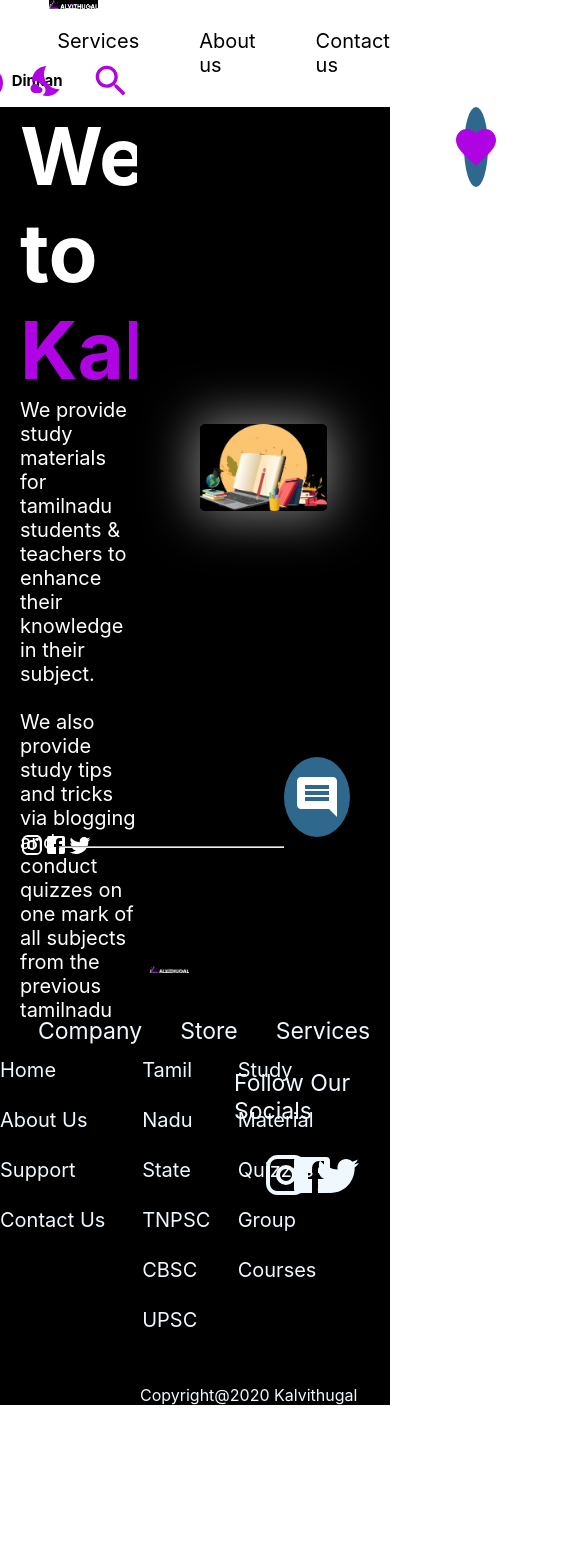
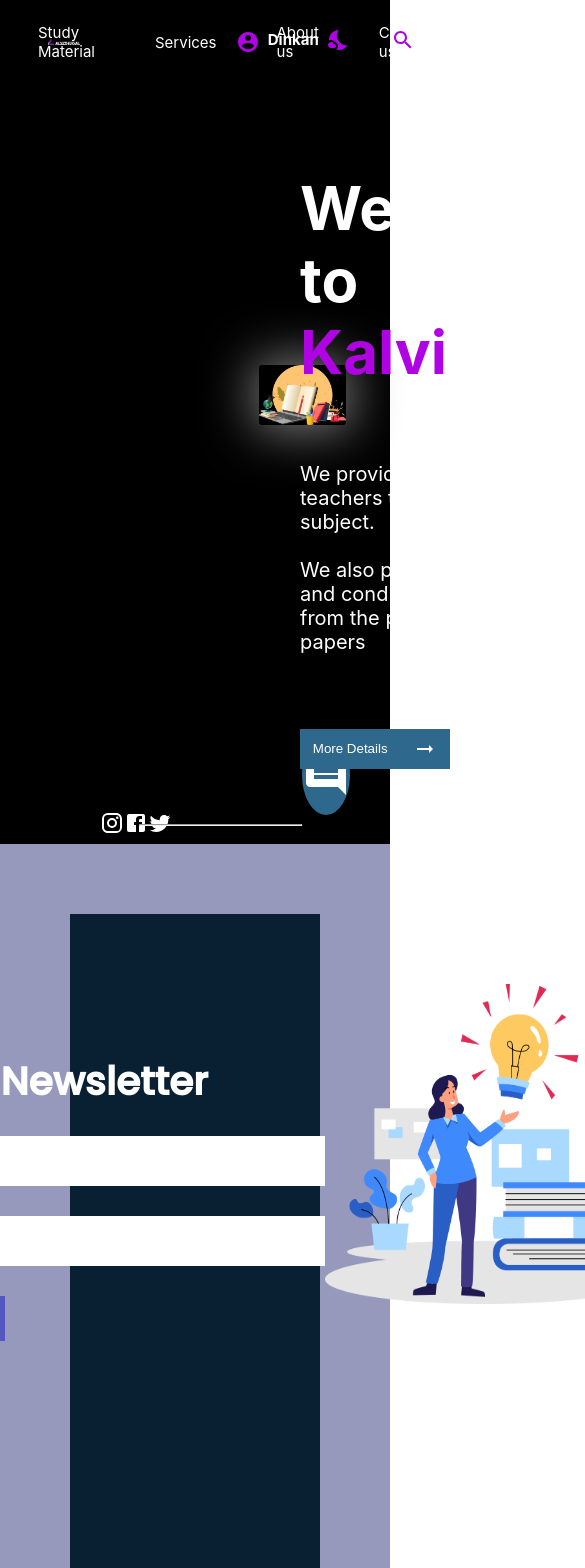
Before and after one commit to AbhinSjohn/Kalvithukal, a React (Create React App) app: page / in a window 390 px wide. Shown: the top 1568 px of the page, 585 px wide, since content can reach past the window. Before the commit the page ends 1455 px from the top, so only its background shows below. Built offline with nearby package versions, Linux system fonts and the light colour scheme.

Commit message:
responsive-commit

```diff
--- a/src/App.js
+++ b/src/App.js
@@ -1,6 +1,7 @@
 import "./App.css";
 import Footer from "./Footer";
 import Header from "./Header";
+import NewsLetter from "./NewsLetter";
 import Body from "./Body";
 function App() {
   return (
@@ -10,8 +11,11 @@ function App() {
       {/* Body */}
       <Body/>
       {/* Footer */}
+      <NewsLetter />
       <Footer/>
-      </div>
-);
+      {/* <Footer/> */}
+    </div>
+  );
 }
+
 export default App;
--- a/src/Body.css
+++ b/src/Body.css
@@ -14,24 +14,27 @@
 .body__firstSection{
     margin-left: 20px;
     height: 100%;
-    width: 30%;
+    width: 50%;
     display: flex;
     flex-direction: column;
     /* align-items: center; */
     justify-content: space-around;
+    z-index: 1;
 
 }
 .body__secondSection{
     display: flex;
     align-items: center;
     justify-content: center;
-    background-color: antiquewhite;
+    /* background-color: antiquewhite; */
     height: 100%;
-    width: 70%;
+    width: 50%;
     background-color: black;
+
 }
 .body__lapImage{
     width: 50%;
+    margin-top: -100px;
     object-fit: contain;
     box-shadow: 0px 0px 50px 5px grey;
     border-radius: 5%;
@@ -44,18 +47,23 @@
     color: white;
     height: 5%;
     width: 100%;
-
 }
 .body__header{
-    font-size: 40px;
+
+    margin-left: 280px;
+    margin-top: 50px;
+    font-size: 30px;
     display: flex;
-    justify-content: space-around;
+    /* justify-content: space-around; */
 }
 .body__headerColor{
     color: #AF03E4;
 }
 .body__description{
     font-size: 20px;
+    margin-left: 280px;
+    width: 500px;
+
 }
 .body__button{
     width:150px;
@@ -66,9 +74,11 @@
     background-color: #2e688c;
     border: none;
     color: white;
+    margin-left: 280px;
 }
 .body_socialMedias{
-    margin-left: 20px;
+
+    margin-left: 100px;
     display: flex;
     width: 10%;
     align-items: center;
@@ -92,8 +102,8 @@
     transform: scale(2);
 }
 .body__heart{
-    width: 80px;
-    height: 80px;
+    width: 40px;
+    height: 40px;
     background-color: #2e688c;
     display: flex;
     align-items: center;
@@ -101,6 +111,31 @@
     border-radius: 50%;
 }
 .body__heartIcon{
-    transform: scale(2);
+    transform: scale(1);
     color: #AF03E4;
 }
+
+/* media */
+
+/* @media screen and (max-width: 1480px){
+    .body__lapImage{
+        width: 30%;
+        object-fit: contain;
+        box-shadow: 0px 0px 50px 5px grey;
+        border-radius: 5%;
+
+    }
+    .body__footer{
+        display: flex;
+        align-items: center;
+        justify-content: space-between;
+        color: white;
+        height: 5%;
+        width: 100%;
+    }
+    .body__header{
+        font-size: 20px;
+        display: flex;
+        justify-content: space-around;
+    }
+} */
--- a/src/Footer.css
+++ b/src/Footer.css
@@ -1,36 +1,37 @@
 .footer{
-    color: aliceblue;
     background-color: black;
+    color: white;
+    height: 100%;
+    width: 100%;
+
 }
-.footer__logo{
+ .footer__logo{
     width: 10%;
     object-fit: contain;
-    margin-top: 100px;
+    margin-top: 50px;
      margin-left: 150px;
 }
 .footer_contents{
     display: flex;
-    /* background-color: aqua; */
     justify-content: space-between;
     margin-top: 40px;
-
+    text-align: left;
 }
 .footer__list{
     display: flex;
     justify-content: space-around;
-    background-color: black;
     width: 60%;
 
 }
 .footerListItemHead{
-    font-size: 23px;
+    margin-left: 10px;
+    font-size: 20px;
     font-weight: 400;
-    margin-left: 38px;
-    /* background-color: aliceblue; */
 }
 .footerUl{
+    margin-left: 10px;
     list-style: none;
-    font-size: 20px;
+    font-size: 15px;
     line-height: 50px;
 }
 
@@ -43,23 +44,26 @@ width: 40%;
 }
 
 .footer__socialHead{
+
     font-size: 23px;
     font-weight: 400;
     margin-top: -100px;
-    margin-bottom: 40px;
 
 }
 .footer__socialMedias{
     display: flex;
     justify-content: space-around;
     width: 50%;
+    margin-top: 50px;
 }
 
 .footer__socialMedia{
     transform: scale(2);
 }
 .footer__copyright{
-    margin-top: 40px;
-    margin-left: 140px;
-    margin-bottom: 50px;
+    margin-top: 20px;
+    margin-left: 144px;
+    /* margin-bottom: 5px; */
+    font-size: 14px;
+    height: 30px;
 }
--- a/src/Header.css
+++ b/src/Header.css
@@ -1,10 +1,3 @@
-<<<<<<< HEAD
-body{
-    background-color: rgb(0, 0, 0);
-}
-=======
-
->>>>>>> d1d9da8ff554af77826ea27a3964ce40d939622a
 .header{
     display: flex;
     color: white;
@@ -13,13 +6,13 @@ body{
     background-color: black;
 }
 .header__logoContainer{
-    width: 25%;
+    width: 20%;
     display: flex;
     align-items: center;
     justify-content: center;
 }
 .header__logo{
-    width: 50%;
+    width: 40%;
     object-fit: contain;
     margin-left: 50px;
 }
@@ -27,14 +20,14 @@ body{
 
     display: flex;
     align-items: center;
-    width: 50%;
+    width: 55%;
     justify-content: center;
 }
 .header__navItem{
     margin: 10px 20px;
     cursor: pointer;
-    height: 30px;
-    font-size: 20px;
+    height: auto;
+    font-size: 15px;
     padding: 10px;
 
 }
@@ -53,16 +46,17 @@ body{
 }
 .header__user{
     display: flex;
-    justify-content: space-around;
+    justify-content: center;
     width: 20%;
 
 }
 .header__userPhoto{
-    transform: scale(1.6);
+    transform: scale(1);
     color: #AF03E4;
 }
 .header__userName{
     font-weight: 700;
+    margin-left: 8px;
     /* margin-top: 5px; */
 }
 .header__userName:hover{
@@ -70,10 +64,48 @@ body{
     color: #2e688c;
 }
 .header__modeIcon{
-    transform: scale(1.5);
+    transform: scale(1);
     color: #AF03E4;
 }
 .header__searchIcon{
-    transform: scale(1.7);
+    transform: scale(1);
     color: #AF03E4;
 }
+
+/* @media screen and (max-width: 1480px){
+        .header__logo{
+            width: 60%;
+            margin-left: 100px;
+        }
+        .header__logoContainer{
+            width: 15%;
+        }
+        .header__nav{
+            width: 70%;
+        }
+        .header__navItem{
+            margin: 5px 10px;
+            font-size: 15px;
+            padding: 10px;
+
+        }
+        .header__operation{
+            width: 15%;
+            font-size: 15px;
+        }
+        .header__user{
+            width: 10%;
+        }
+        .header__userPhoto{
+            transform: scale(1);
+        }
+        .header__userName{
+            font-weight: 500;
+        }
+        .header__modeIcon{
+            transform: scale(1);
+        }
+        .header__searchIcon{
+            transform: scale(1);
+        }
+} */
--- a/src/Header.js
+++ b/src/Header.js
@@ -20,7 +20,6 @@ function Header() {
       <div className="header__operation">
         <div className="header__operationItem header__user">
           <AccountCircleIcon className="header__userPhoto" />
-          &nbsp;&nbsp;&nbsp;
           <span className="header__userName">Dinkan</span>
         </div>
         <div className="header__modes header__operationItem">
--- a/src/NewsLetter.css
+++ b/src/NewsLetter.css
@@ -1,7 +1,7 @@
 @import url('https://fonts.googleapis.com/css2?family=Poppins:ital,wght@0,200;0,500;1,100&display=swap');
 
 .newsLetter{
-    height: 100vh;
+    height: 95vh;
     width: 100%;
     border: 70px solid #9799bc;
     font-family: 'Poppins', sans-serif;
```
